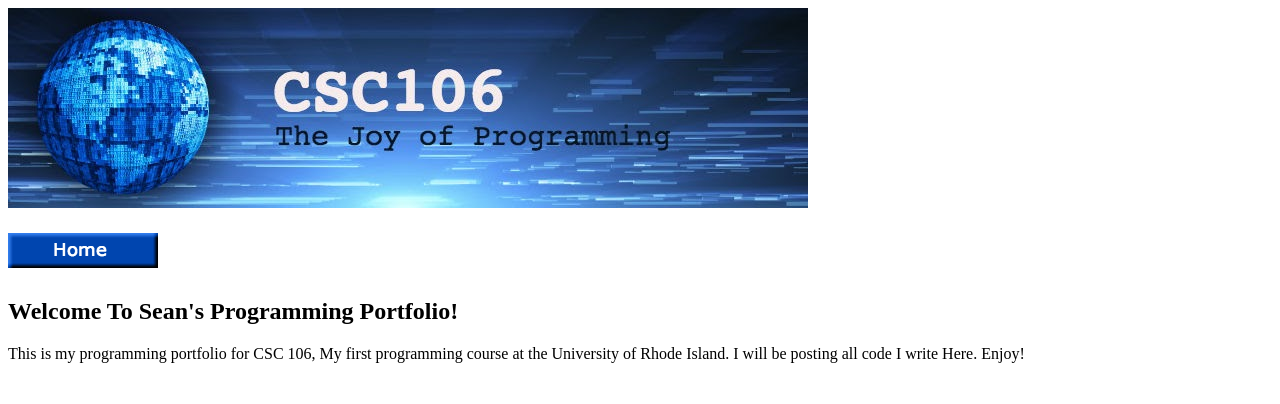
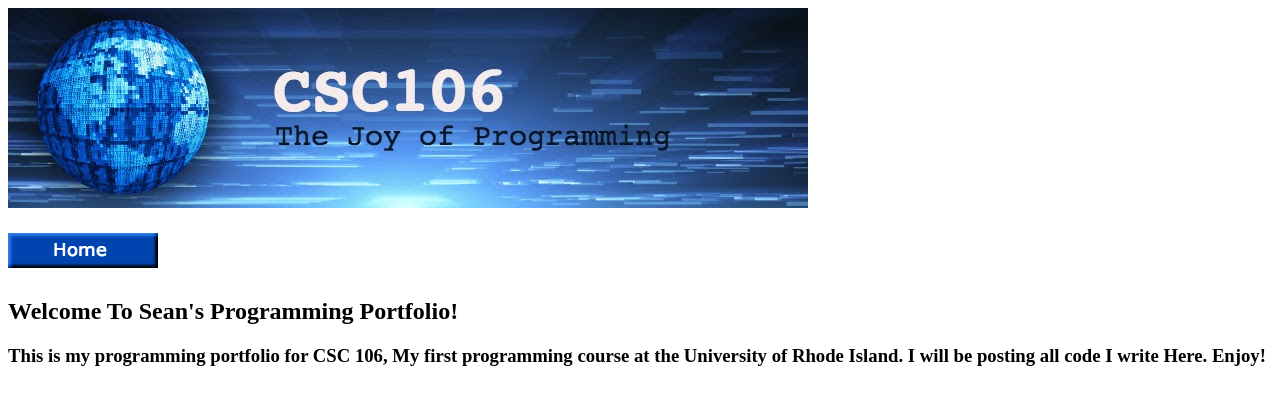
Before and after one commit to seanKnoel/seanKnoel.github.io, a plain HTML site: page index.html in a window 1280 px wide. Drawn offline with Linux system fonts and the light colour scheme.

Commit message:
Update index.html

```diff
--- a/index.html
+++ b/index.html
@@ -7,9 +7,10 @@
         </head>
     <body>
         <h1><img src="home.png" alt="home button"></h1>
+
         <h2> Welcome To Sean's Programming Portfolio!</h2>
- This is my programming portfolio for CSC 106, My first programming course at the University of Rhode Island.
-        I will be posting all code I write Here. Enjoy!
+ <h3>This is my programming portfolio for CSC 106, My first programming course at the University of Rhode Island.
+     I will be posting all code I write Here. Enjoy!</h3>
 
 
 
```
